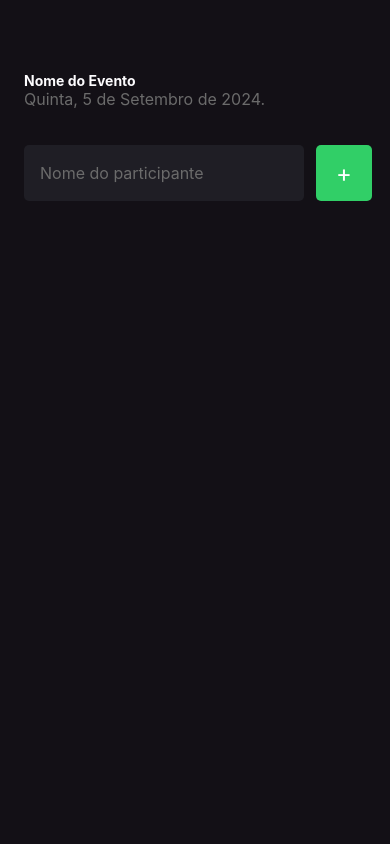
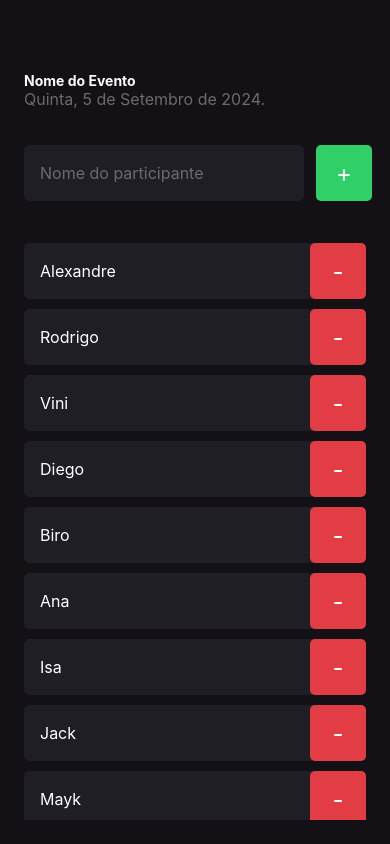
Before and after one commit to arrudadev/ignite-rn-im-here, a React Native app: screen / in a window 390 px wide. Built offline with nearby package versions, Linux system fonts and the light colour scheme.

Commit message:
add Participant component

```diff
--- /dev/null
+++ b/src/components/Participant/index.tsx
@@ -0,0 +1,19 @@
+import { Text, TouchableOpacity, View } from 'react-native'
+import { styles } from './styles'
+
+type Props = {
+  name: string
+  onRemove: () => void
+}
+
+export function Participant({ name, onRemove }: Props) {
+  return (
+    <View style={styles.container}>
+      <Text style={styles.name}>{name}</Text>
+
+      <TouchableOpacity style={styles.button} onPress={onRemove}>
+        <Text style={styles.buttonText}>-</Text>
+      </TouchableOpacity>
+    </View>
+  )
+}
--- /dev/null
+++ b/src/components/Participant/styles.ts
@@ -0,0 +1,30 @@
+import { StyleSheet } from 'react-native'
+
+export const styles = StyleSheet.create({
+  container: {
+    width: '100%',
+    backgroundColor: '#1F1E25',
+    borderRadius: 5,
+    flexDirection: 'row',
+    alignItems: 'center',
+    marginBottom: 10,
+  },
+  name: {
+    flex: 1,
+    fontSize: 16,
+    color: '#FFF',
+    marginLeft: 16,
+  },
+  buttonText: {
+    color: '#FFF',
+    fontSize: 24,
+  },
+  button: {
+    width: 56,
+    height: 56,
+    borderRadius: 5,
+    backgroundColor: '#E23C44',
+    alignItems: 'center',
+    justifyContent: 'center',
+  },
+})
--- a/src/screens/Home/index.tsx
+++ b/src/screens/Home/index.tsx
@@ -1,7 +1,23 @@
-import { Text, TextInput, TouchableOpacity, View } from 'react-native'
+import { FlatList, Text, TextInput, TouchableOpacity, View } from 'react-native'
 import { styles } from './styles'
+import { Participant } from '@/components/Participant'
 
 export function Home() {
+  const participants = [
+    'Alexandre',
+    'Rodrigo',
+    'Vini',
+    'Diego',
+    'Biro',
+    'Ana',
+    'Isa',
+    'Jack',
+    'Mayk',
+    'João',
+    'Maria',
+    'Vitória',
+  ]
+
   return (
     <View style={styles.container}>
       <Text style={styles.eventName}>Nome do Evento</Text>
@@ -18,6 +34,21 @@
           <Text style={styles.buttonText}>+</Text>
         </TouchableOpacity>
       </View>
+
+      <FlatList
+        data={participants}
+        keyExtractor={(item) => item}
+        renderItem={({ item }) => (
+          <Participant name={item} onRemove={() => {}} />
+        )}
+        ListEmptyComponent={() => (
+          <Text style={styles.listEmptyText}>
+            Ninguém chegou no evento ainda? Adicione participantes a sua lista
+            de presença.
+          </Text>
+        )}
+        showsVerticalScrollIndicator={false}
+      />
     </View>
   )
 }
--- a/src/screens/Home/styles.ts
+++ b/src/screens/Home/styles.ts
@@ -43,4 +43,9 @@
     color: '#FFF',
     fontSize: 24,
   },
+  listEmptyText: {
+    color: '#FFF',
+    fontSize: 14,
+    textAlign: 'center',
+  },
 })
```
